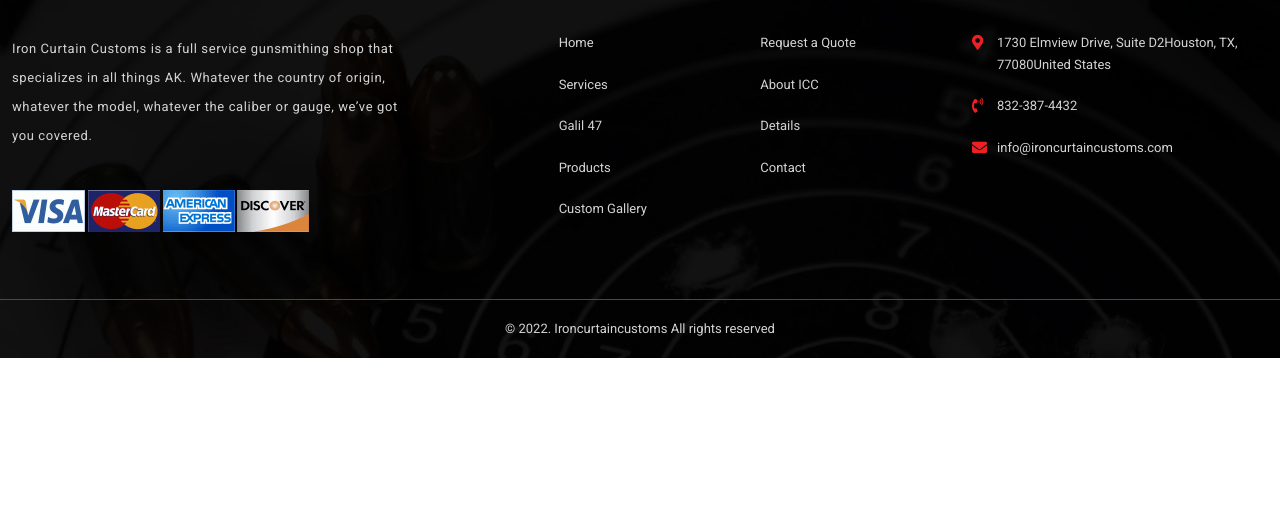
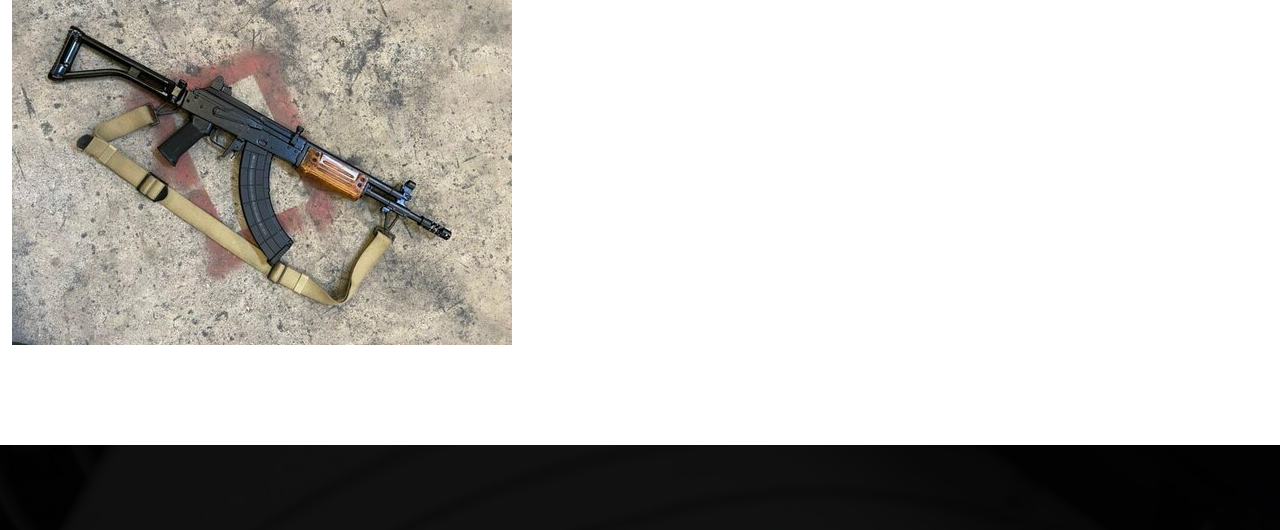
Before and after one commit to swagata-codearts/iron-curtain-customs, a plain HTML site: page galil-47.html in a window 1280 px wide. Shown: the part 353-883 px from the top of the page. Before the commit the page ends 800 px from the top, so only its background shows below. Drawn offline with nearby package versions, Linux system fonts and the light colour scheme; a web font is replaced by a local one.

Commit message:
galil page css added

```diff
--- a/galil-47.html
+++ b/galil-47.html
@@ -112,7 +112,22 @@
     </section>
     <!--inner-banner-end-->
     <!--Supriyo work end fdev-sg(17/10/22)-->
+    <section class="galil-details custom-pad">
+        <div class="container">
+            <div class="row">
+                <div class="col-lg-5 col-md-12">
+                    <div class="details-img">
+                        <img src="images/galil-47-build.jpg">
+                    </div>
+                </div>
+                <div class="col-lg-7 col-md-12">
+                    <div class="details-content">
 
+                    </div>
+                </div>
+            </div>
+        </div>
+    </section>
 
 
     <!--Supriyo work start fdev-sg-->
```
